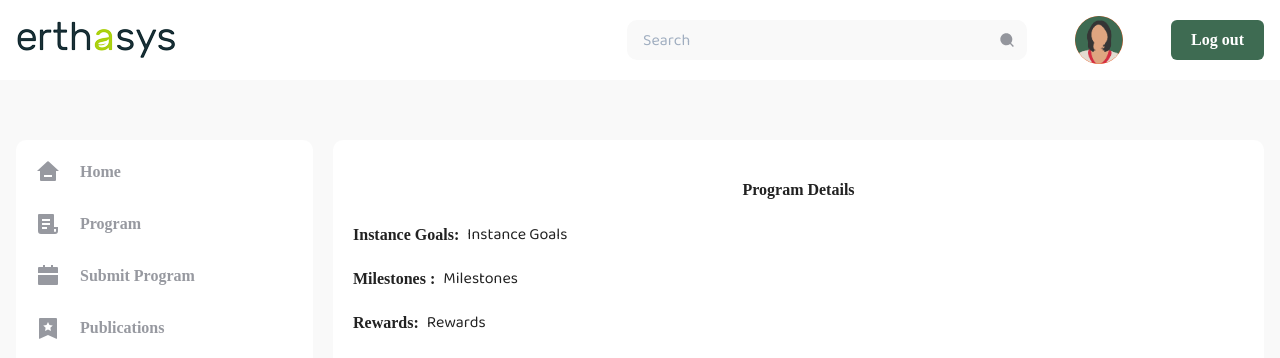
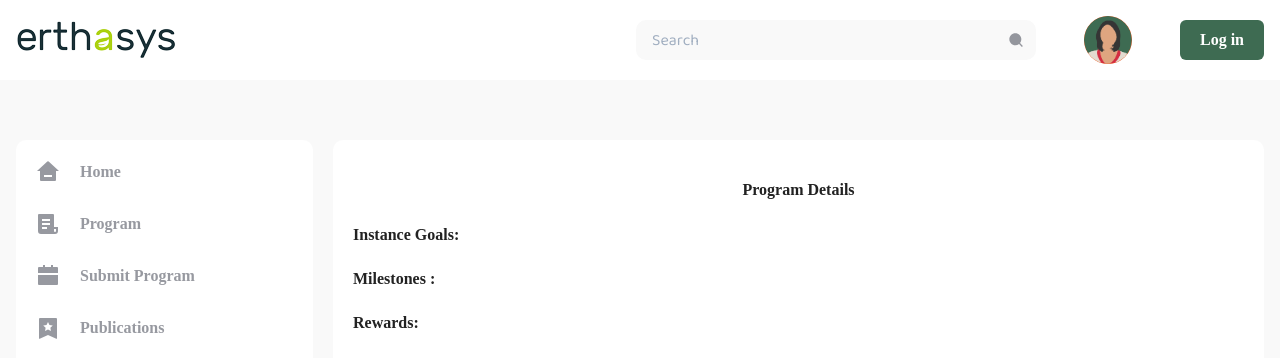
Before and after one commit to leveorxyz/erthasys-catalyst, a Next.js app: page /program-details/1 in a window 1280 px wide. Shown: the top 358 px of the page. Built offline with nearby package versions, Linux system fonts and the light colour scheme; no server answers; the database is empty; a web font is replaced by a local one.

Commit message:
feat(program details): populate data in ui

```diff
--- a/components/Layout/Header.tsx
+++ b/components/Layout/Header.tsx
@@ -89,8 +89,8 @@ const Header = () => {
                 </InputGroup>
 
                 <Avatar name="User" src="/images/user-avatar.png" />
-                {typeof window !== undefined ? (
-                  //  &&  localStorage.getItem("user")
+                {typeof window !== undefined &&
+                window?.localStorage.getItem("user") ? (
                   <Button
                     background="brand.100"
                     onClick={() => {
--- a/components/ProgramInformation/index.tsx
+++ b/components/ProgramInformation/index.tsx
@@ -1,30 +1,39 @@
 import { Box, VStack, Text, Flex } from "@chakra-ui/react";
 import React from "react";
 
-const ProgramInformation = () => {
+const ProgramInformation = ({ program }: any) => {
+  console.log(program);
   return (
     <VStack gap={3} mt={6}>
       <Flex experimental_spaceX={2} w="full">
         <Text fontWeight="semibold">Instance Goals:</Text>
-        <Text>Instance Goals</Text>
+        <Text>{program?.instanceGoals}</Text>
       </Flex>
       <Flex experimental_spaceX={2} w="full">
         <Text fontWeight="semibold">Milestones :</Text>
-        <Text>Milestones </Text>
+        <Text>{program?.milestones} </Text>
       </Flex>
       <Flex experimental_spaceX={2} w="full">
         <Text fontWeight="semibold">Rewards:</Text>
-        <Text>Rewards</Text>
+        <Text>{program?.rewards}</Text>
       </Flex>
       <Box w="full">
         <Text fontWeight="semibold">File:</Text>
-        <object data="your_url_to_pdf" type="application/pdf" width="100%">
-          <iframe
-            src="https://docs.google.com/viewerng/viewer?url=http://infolab.stanford.edu/pub/papers/google.pdf&embedded=true"
-            width="100%"
-            height={1000}
-          ></iframe>
+        <object data="file" type="application/pdf" width="100%">
+          <iframe src={program?.file} width="100%" height={1000}></iframe>
         </object>
+        {/* <Box
+          mt="12"
+          ml="8"
+          as="iframe"
+          width="40%"
+          height="100ve"
+          frameBorder="0"
+          scrolling="no"
+          src={program?.file}
+        >
+          <a href="https://www.gps.ie/car-satnav-gps/">car gps</a>
+        </Box> */}
       </Box>
     </VStack>
   );
--- a/pages/program-details/[id].tsx
+++ b/pages/program-details/[id].tsx
@@ -1,15 +1,15 @@
-import type { NextPage } from 'next';
-import { useRouter } from 'next/router';
-import { useEffect, useState } from 'react';
-import { Box, Container, Flex, Heading } from '@chakra-ui/react';
-import Title from '../../components/Title/Title';
-import NavigationMenu from '../../components/NavigationMenu/NavigationMenu';
-import Footer from '../../components/Layout/Footer';
-import HashTags from '../../components/HashTags/HashTags';
-import ProgramInformation from '../../components/ProgramInformation';
-import { getDoc, doc } from 'firebase/firestore';
-import { db } from '../../firebase';
-import { ProgramData } from '../../@types';
+import type { NextPage } from "next";
+import { useRouter } from "next/router";
+import { useEffect, useState } from "react";
+import { Box, Container, Flex, Heading } from "@chakra-ui/react";
+import Title from "../../components/Title/Title";
+import NavigationMenu from "../../components/NavigationMenu/NavigationMenu";
+import Footer from "../../components/Layout/Footer";
+import HashTags from "../../components/HashTags/HashTags";
+import ProgramInformation from "../../components/ProgramInformation";
+import { getDoc, doc } from "firebase/firestore";
+import { db } from "../../firebase";
+import { ProgramData } from "../../@types";
 
 const ProposalDetails: NextPage = () => {
   const [program, setProgram] = useState<ProgramData>();
@@ -18,7 +18,7 @@ const ProposalDetails: NextPage = () => {
 
   const getDocument = async (docId: string) => {
     try {
-      const docRef = doc(db, 'programs', docId);
+      const docRef = doc(db, "programs", docId);
       const docSnap = await getDoc(docRef);
       setProgram(docSnap.data() as ProgramData);
     } catch (error) {
@@ -37,7 +37,7 @@ const ProposalDetails: NextPage = () => {
     <>
       <Title title="Program Details" />
       <Container maxW="container.xl" mt={10}>
-        <Flex gap="5" direction={['column-reverse', 'row']}>
+        <Flex gap="5" direction={["column-reverse", "row"]}>
           <Box flex="1">
             <NavigationMenu />
             <HashTags />
@@ -49,7 +49,7 @@ const ProposalDetails: NextPage = () => {
                 Program Details
               </Heading>
             </Box>
-            <ProgramInformation />
+            <ProgramInformation program={program} />
           </Box>
         </Flex>
       </Container>
```
